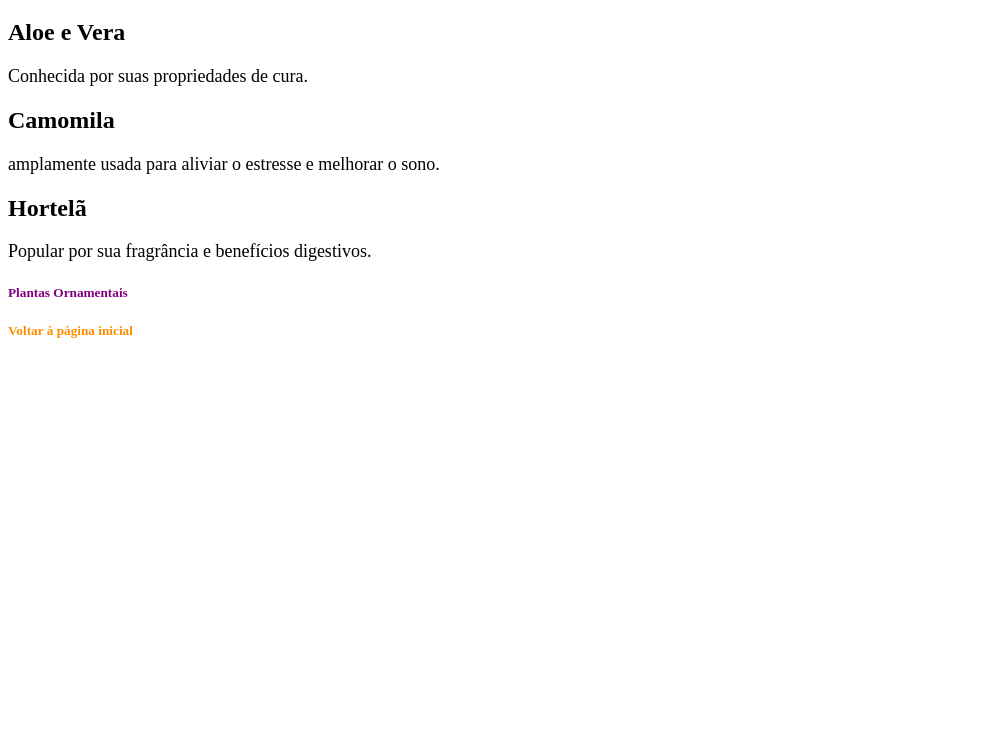
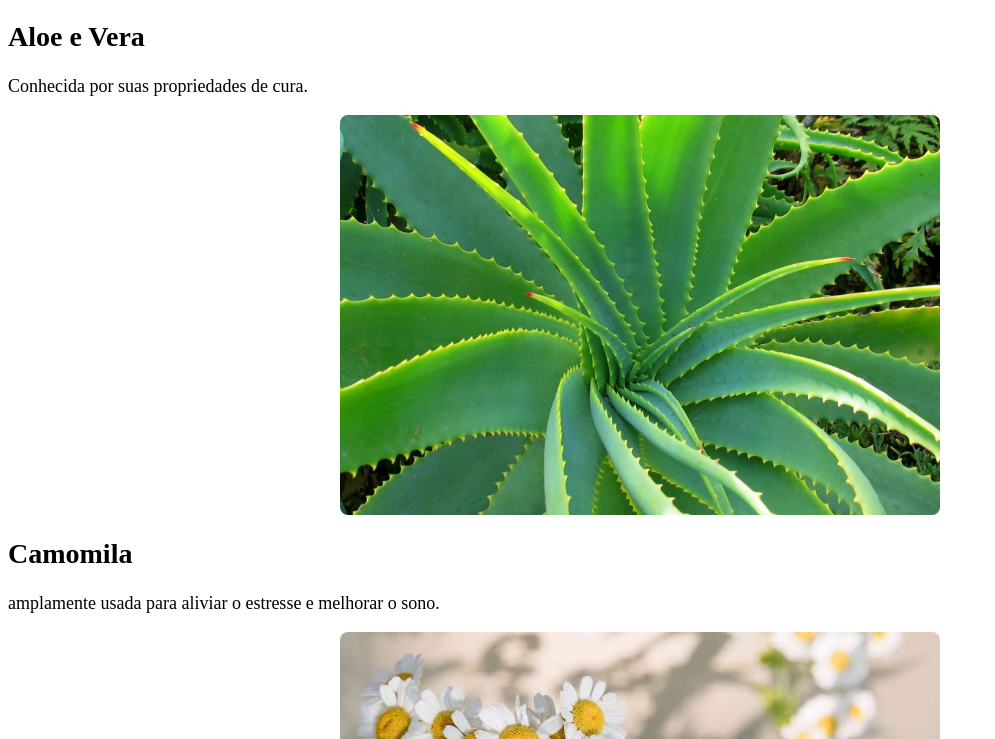
Before and after one commit to CaduBraga/JardimBotanico, a plain HTML site: page plantas/medicinais.html in a window 1280 px wide. Shown: the part 61-800 px from the top of the page, without its empty margins (0-995 px from the left). Drawn offline with Linux system fonts and the light colour scheme.

Commit message:
Enhance plant pages with images and improve heading structure. Added images for medicinal and ornamental plants, updated headings from h5 to h3 for better hierarchy, and refined CSS styles for improved layout and presentation.

```diff
--- a/css/style.css
+++ b/css/style.css
@@ -2,16 +2,20 @@ body {
     font-family: 'Times New Roman', Times, serif;
 }
 
-h1, h5 a, h3 a {
+h1, h5 a {
     text-decoration: none;
     color: darkorange;
 }
 
-.medicinais{
+h2 {
+    font-size: 28px;
+}
+
+.medicinais {
     color: green;
 }
 
-.ornamentais{
+.ornamentais {
     color: purple;
 }
 
@@ -30,3 +34,12 @@ span.ornamentais:hover {
 span.paginaInicial:hover {
     background-color: peachpuff;
 }
+
+img {
+    width: 600px;
+    height: 400px;
+    object-fit: cover;
+    border-radius: 8px;
+    display: block;
+    margin: auto;
+}
--- a/plantas/medicinais.html
+++ b/plantas/medicinais.html
@@ -12,17 +12,19 @@
 
     <h2>Aloe e Vera</h2>
     <p>Conhecida por suas propriedades de cura.</p>
+    <img src="../imagens/babosa.jpg" alt="Foto da planta de aloe vera, também conhecida como babosa">
 
     <h2>Camomila</h2>
     <p>amplamente usada para aliviar o estresse e melhorar o sono.</p>
+    <img src="../imagens/camomila.jpg" alt="Flores de camomila">
 
     <h2>Hortelã</h2>
     <p>Popular por sua fragrância e benefícios digestivos.</p>
+    <img src="../imagens/hortela.jpg" alt="Plantação de hortelã">
 
-    <h5><span class="ornamentais"><a class="ornamentais" href="ornamentais.html">Plantas Ornamentais</a></span></h5>
-    <h5><span class="paginaInicial"><a class="paginaInicial" href="../index.html">Voltar à página inicial</a></span></h5>
+    <h3><span class="ornamentais"><a class="ornamentais" href="ornamentais.html">Plantas Ornamentais</a></span></h3>
+    <h3><span class="paginaInicial"><a class="paginaInicial" href="../index.html">Voltar à página inicial</a></span></h3>
     <!-- mudei de h2 para h5 para melhor divisão de tamanhos -->
-
 </body>
 
 </html>
```
Also changed, not shown: index.html (+2 -2 lines), plantas/ornamentais.html (+5 -2 lines), imagens/babosa.jpg (added), imagens/camomila.jpg (added), imagens/capa.jpg (added), imagens/girassol.jpg (added), imagens/hortela.jpg (added), imagens/orquideas.jpg (added), imagens/rosas.jpg (added).
